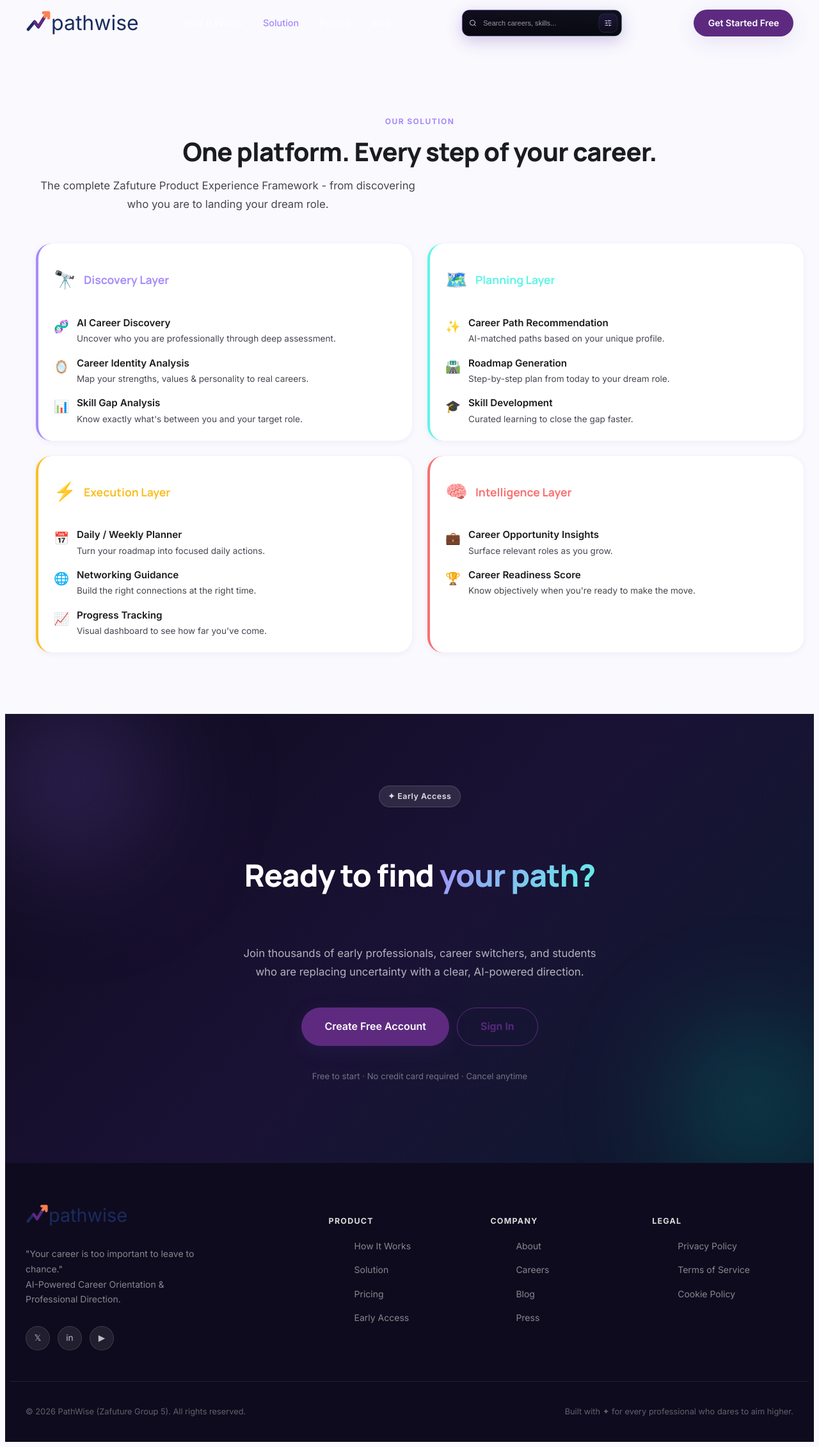
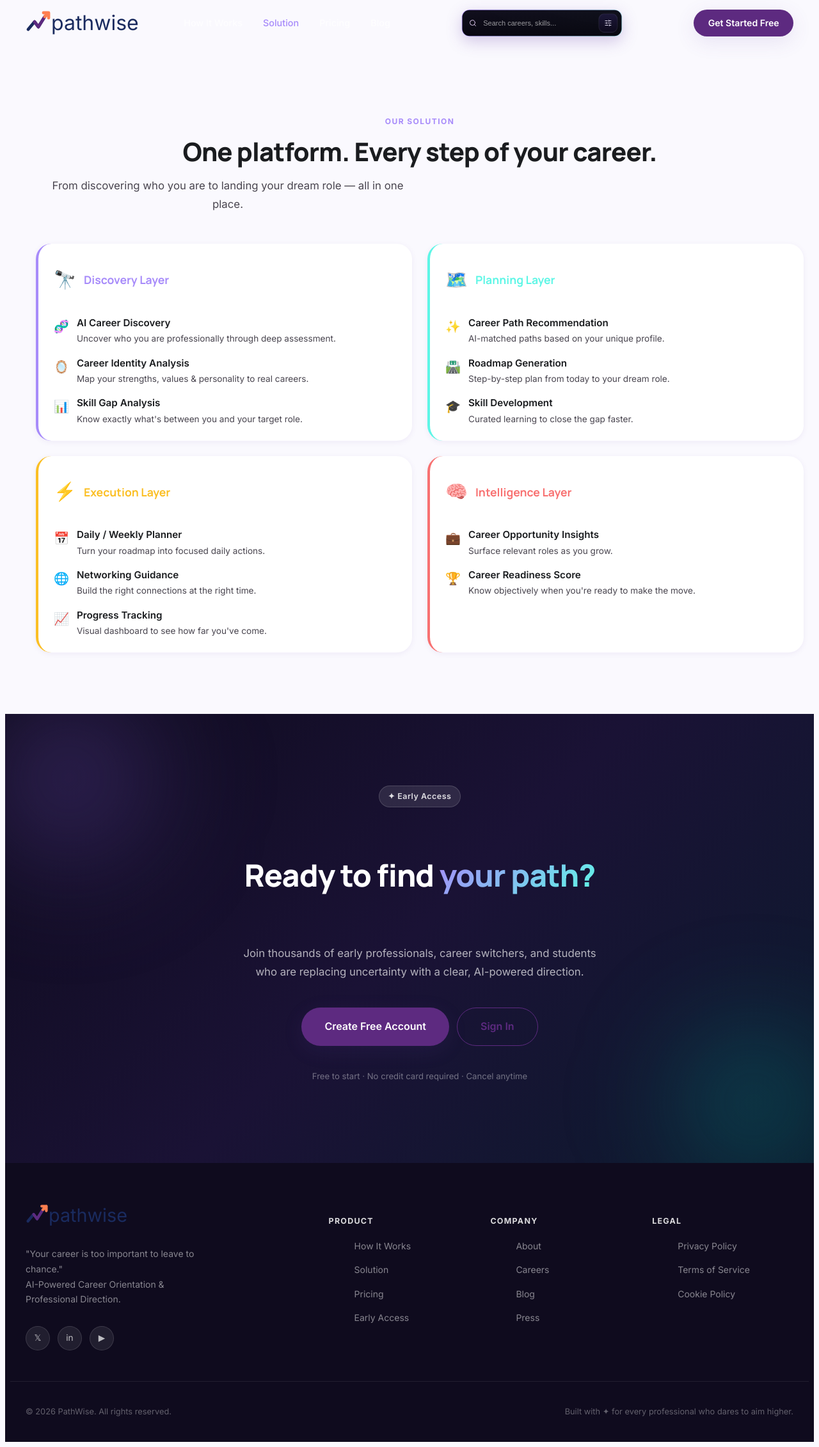
Before and after one commit to venomez-viper/PathWise, a React (Vite) app: page /solution in a window 1280 px wide. Shown: the whole page at 64% size. Built offline with nearby package versions, Linux system fonts and the light colour scheme.

Commit message:
chore: remove Zafuture Group 5 references from footer and solution page
Co-Authored-By: Claude Sonnet 4.6 <noreply@anthropic.com>

```diff
--- a/src/components/Footer.tsx
+++ b/src/components/Footer.tsx
@@ -40,7 +40,7 @@ export default function Footer() {
 
       <div className="footer__bottom">
         <div className="container footer__bottom-inner">
-          <p>© 2026 PathWise (Zafuture Group 5). All rights reserved.</p>
+          <p>© 2026 PathWise. All rights reserved.</p>
           <p>Built with ✦ for every professional who dares to aim higher.</p>
         </div>
       </div>
--- a/src/components/Solution.tsx
+++ b/src/components/Solution.tsx
@@ -72,7 +72,7 @@ export default function Solution() {
           <span className="section-label">Our Solution</span>
           <h2 className="section-title">One platform. Every step of your career.</h2>
           <p className="section-subtitle">
-            The complete Zafuture Product Experience Framework - from discovering who you are to landing your dream role.
+            From discovering who you are to landing your dream role — all in one place.
           </p>
         </div>
 
```
